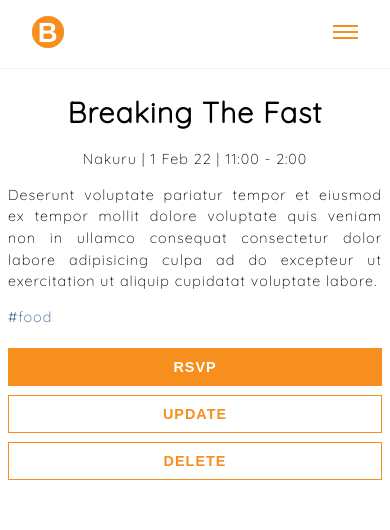
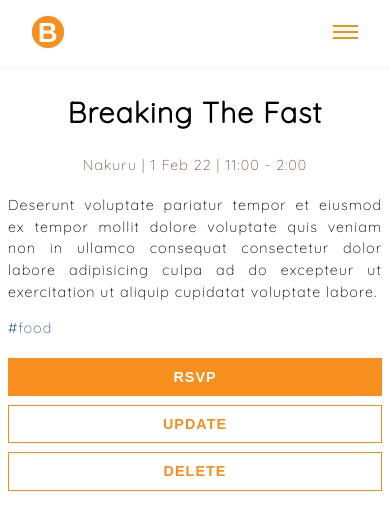
Before and after one commit to dngst/brightevents, a React (Create React App) app: page /event in a window 390 px wide. Shown: the top 530 px of the page. Built offline with nearby package versions, Linux system fonts and the light colour scheme.

Commit message:
Add padding and line height on mobile

```diff
--- a/src/components/container/EventContainer.js
+++ b/src/components/container/EventContainer.js
@@ -4,6 +4,7 @@ import Container from "./Container";
 const EventContainer = styled(Container)`
   .event-details {
     text-align: center;
+    color: #81523f;
   }
   .event-btns {
     button {
@@ -20,6 +21,12 @@ const EventContainer = styled(Container)`
         width: 100%;
       }
     }
+    .event-details {
+      line-height: 2rem;
+    }
+    .event-desc {
+      padding: 3% 0;
+    }
   }
 `;
 
```
